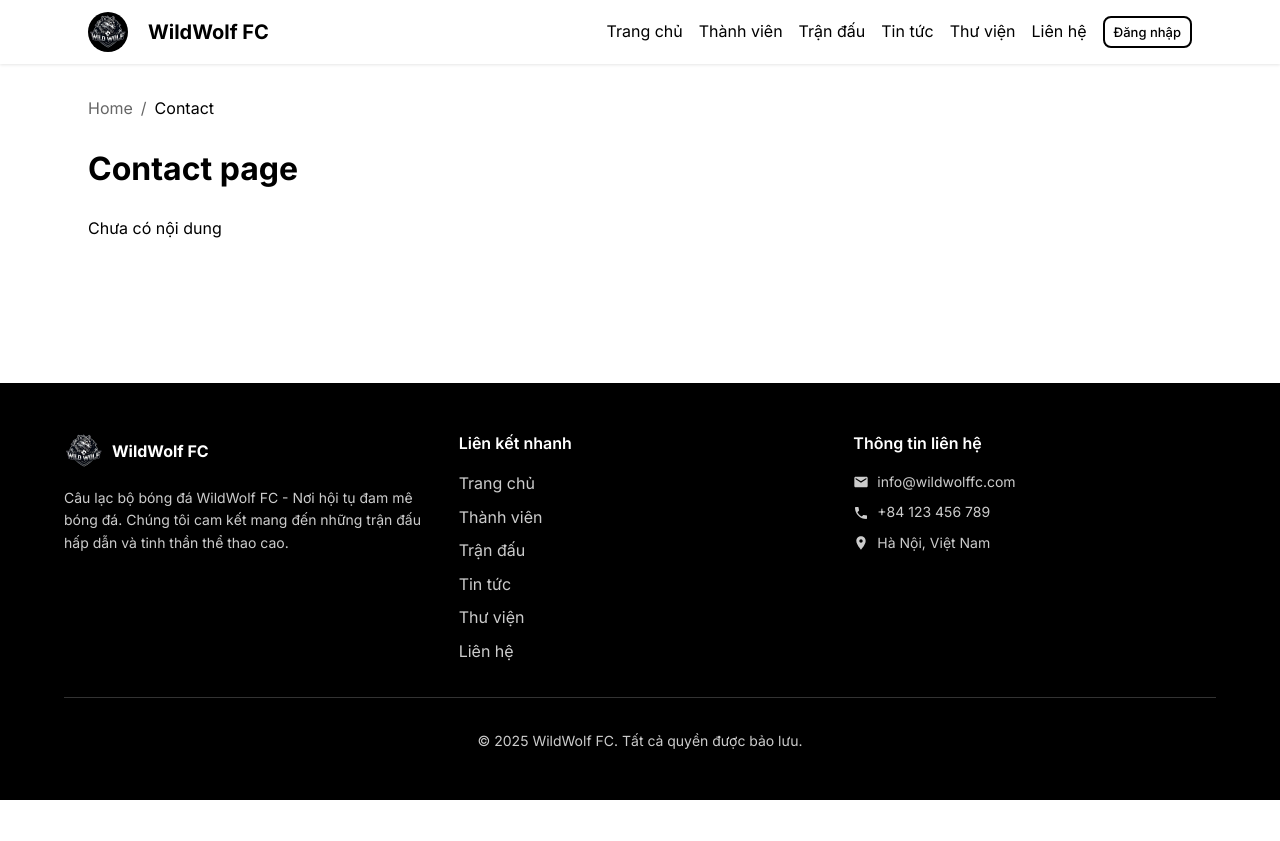
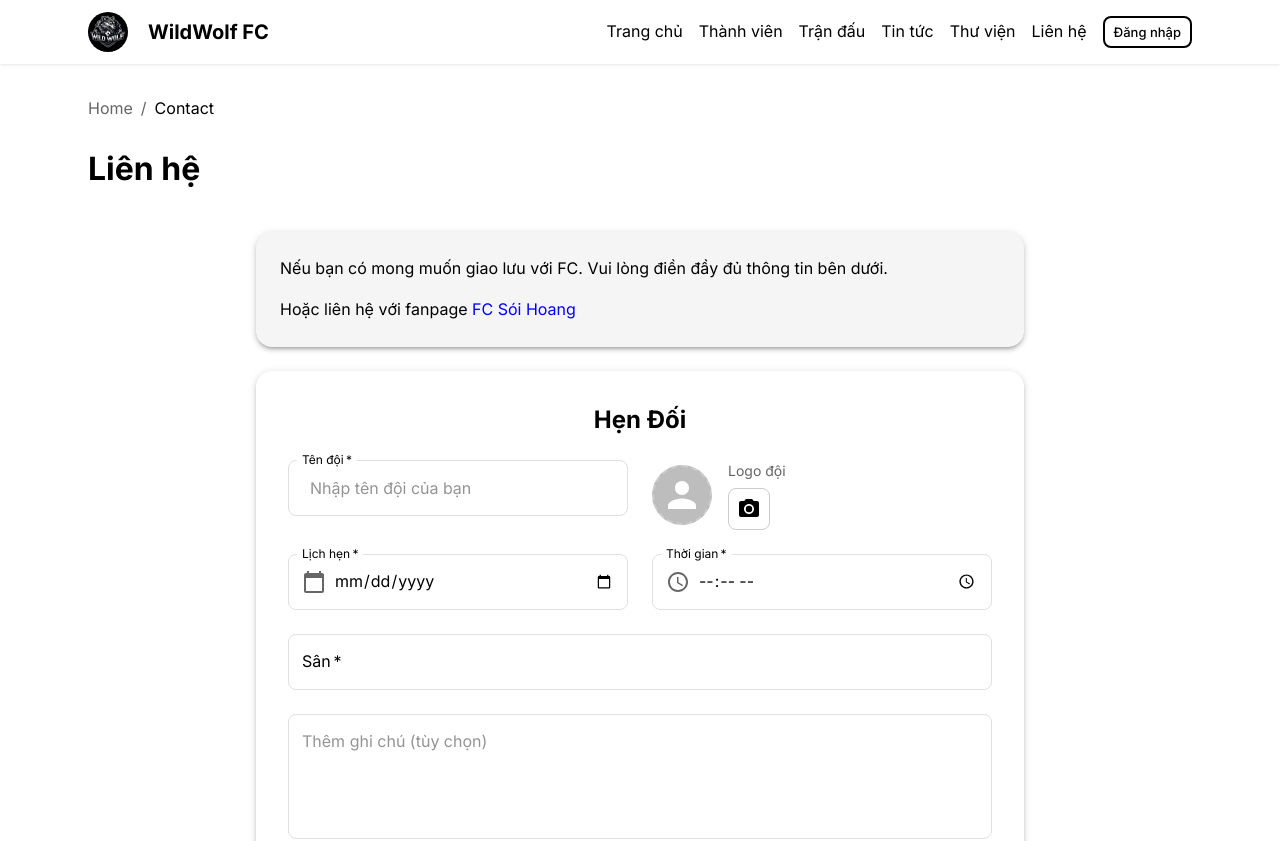
Before and after one commit to baodang69/wildwolf-fc, a Next.js app in the folder wildwolf-frontend/: page /contact in a window 1280 px wide. Shown: the top 841 px of the page. Before the commit the page ends 800 px from the top, so only its background shows below. Built offline with nearby package versions, Linux system fonts and the light colour scheme.

Commit message:
feat: create contact card ui

```diff
--- a/wildwolf-frontend/src/app/contact/page.tsx
+++ b/wildwolf-frontend/src/app/contact/page.tsx
@@ -1,13 +1,14 @@
 import { Container } from "@mui/material";
 import NextBreadcrumbs from "@/components/ui/Breadcrumb";
+import { ContactCard } from "@/components/contact/ContactCard";
 
 export default function ContactPage() {
   return (
     <Container maxWidth="lg">
       <Container>
         <NextBreadcrumbs />
-        <h1>Contact page</h1>
-        <p>Chưa có nội dung</p>
+        <h1>Liên hệ</h1>
+        <ContactCard></ContactCard>
       </Container>
     </Container>
   );
--- /dev/null
+++ b/wildwolf-frontend/src/components/contact/ContactCard.tsx
@@ -0,0 +1,317 @@
+"use client";
+
+import {
+  Box,
+  Typography,
+  FormControl,
+  OutlinedInput,
+  TextField,
+  Button,
+  Avatar,
+  IconButton,
+  Link as MuiLink,
+} from "@mui/material";
+import {
+  PhotoCamera,
+  CalendarToday,
+  AccessTime,
+  LocationOn,
+} from "@mui/icons-material";
+import Link from "next/link";
+import { useState, ChangeEvent, FormEvent } from "react";
+
+interface MatchRequestFormData {
+  teamName: string;
+  logo: string | null;
+  matchDate: string;
+  matchTime: string;
+  venue: string;
+  notes: string;
+}
+
+interface ContactCardProps {
+  onSubmit?: (data: MatchRequestFormData) => void;
+}
+
+export const ContactCard: React.FC<ContactCardProps> = ({ onSubmit }) => {
+  const [formData, setFormData] = useState<MatchRequestFormData>({
+    teamName: "",
+    logo: null,
+    matchDate: "",
+    matchTime: "",
+    venue: "",
+    notes: "",
+  });
+
+  const handleInputChange =
+    (field: keyof MatchRequestFormData) =>
+    (event: ChangeEvent<HTMLInputElement | HTMLTextAreaElement>) => {
+      setFormData({
+        ...formData,
+        [field]: event.target.value,
+      });
+    };
+
+  const handleLogoUpload = (event: ChangeEvent<HTMLInputElement>): void => {
+    const file = event.target.files?.[0];
+    if (file) {
+      const reader = new FileReader();
+      reader.onload = (e: ProgressEvent<FileReader>) => {
+        const result = e.target?.result;
+        if (typeof result === "string") {
+          setFormData({
+            ...formData,
+            logo: result,
+          });
+        }
+      };
+      reader.readAsDataURL(file);
+    }
+  };
+
+  const handleSubmit = (event: FormEvent<HTMLFormElement>): void => {
+    event.preventDefault();
+
+    if (
+      !formData.teamName ||
+      !formData.matchDate ||
+      !formData.matchTime ||
+      !formData.venue
+    ) {
+      alert("Vui lòng điền đầy đủ thông tin bắt buộc!");
+      return;
+    }
+
+    if (onSubmit) {
+      onSubmit(formData);
+    }
+  };
+
+  return (
+    <Box
+      sx={{
+        display: "flex",
+        justifyContent: "center",
+        flexDirection: "column",
+        maxWidth: 800,
+        margin: "0 auto",
+        padding: 2,
+      }}
+    >
+      <Box
+        sx={{
+          display: "flex",
+          flexDirection: "column",
+          gap: 2,
+          boxShadow: 3,
+          borderRadius: 2,
+          padding: 3,
+          marginBottom: 3,
+          backgroundColor: "#f5f5f5",
+        }}
+      >
+        <Typography variant="body1">
+          Nếu bạn có mong muốn giao lưu với FC. Vui lòng điền đầy đủ thông tin
+          bên dưới.
+        </Typography>
+        <Typography variant="body1">
+          Hoặc liên hệ với fanpage{" "}
+          <MuiLink
+            href="https://web.facebook.com/profile.php?id=61557740967403"
+            sx={{
+              textDecoration: "none",
+              transition: "all 0.2s ease-in-out",
+              color: "blue",
+              "&:hover": {
+                filter: "brightness(0.8)",
+                color: "blue",
+                transform: "scale(1.02)",
+                textDecoration: "underline",
+              },
+            }}
+          >
+            FC Sói Hoang
+          </MuiLink>
+        </Typography>
+      </Box>
+
+      <Box
+        component="form"
+        onSubmit={handleSubmit}
+        sx={{
+          display: "flex",
+          flexDirection: "column",
+          boxShadow: 3,
+          borderRadius: 2,
+          padding: 4,
+          backgroundColor: "white",
+        }}
+      >
+        <Typography
+          variant="h4"
+          sx={{
+            fontWeight: 700,
+            marginBottom: 3,
+            textAlign: "center",
+          }}
+        >
+          Hẹn Đối
+        </Typography>
+
+        <Box sx={{ display: "flex", flexDirection: "column", gap: 3 }}>
+          <Box
+            sx={{
+              display: "flex",
+              gap: 3,
+              flexDirection: { xs: "column", md: "row" },
+            }}
+          >
+            <Box sx={{ flex: 1 }}>
+              <FormControl fullWidth>
+                <TextField
+                  label="Tên đội"
+                  variant="outlined"
+                  placeholder="Nhập tên đội của bạn"
+                  value={formData.teamName}
+                  onChange={handleInputChange("teamName")}
+                  required
+                  InputProps={{
+                    startAdornment: <Typography sx={{ mr: 1 }}></Typography>,
+                  }}
+                />
+              </FormControl>
+            </Box>
+
+            <Box sx={{ flex: 1 }}>
+              <Box
+                sx={{
+                  display: "flex",
+                  alignItems: "center",
+                  gap: 2,
+                  height: "100%",
+                }}
+              >
+                <Avatar
+                  src={formData.logo || undefined}
+                  sx={{
+                    width: 60,
+                    height: 60,
+                    border: "2px dashed #ccc",
+                  }}
+                ></Avatar>
+                <Box>
+                  <Typography
+                    variant="body2"
+                    color="textSecondary"
+                    gutterBottom
+                  >
+                    Logo đội
+                  </Typography>
+                  <input
+                    accept="image/*"
+                    style={{ display: "none" }}
+                    id="logo-upload"
+                    type="file"
+                    onChange={handleLogoUpload}
+                  />
+                  <label htmlFor="logo-upload">
+                    <IconButton
+                      color="primary"
+                      aria-label="upload logo"
+                      component="span"
+                      sx={{
+                        border: "1px solid #ccc",
+                        borderRadius: 1,
+                      }}
+                    >
+                      <PhotoCamera />
+                    </IconButton>
+                  </label>
+                </Box>
+              </Box>
+            </Box>
+          </Box>
+
+          <Box
+            sx={{
+              display: "flex",
+              gap: 3,
+              flexDirection: { xs: "column", md: "row" },
+            }}
+          >
+            <Box sx={{ flex: 1 }}>
+              <FormControl fullWidth>
+                <TextField
+                  label="Lịch hẹn"
+                  type="date"
+                  variant="outlined"
+                  value={formData.matchDate}
+                  onChange={handleInputChange("matchDate")}
+                  required
+                  InputLabelProps={{
+                    shrink: true,
+                  }}
+                  InputProps={{
+                    startAdornment: (
+                      <CalendarToday sx={{ mr: 1, color: "#666" }} />
+                    ),
+                  }}
+                />
+              </FormControl>
+            </Box>
+
+            <Box sx={{ flex: 1 }}>
+              <FormControl fullWidth>
+                <TextField
+                  label="Thời gian"
+                  type="time"
+                  variant="outlined"
+                  value={formData.matchTime}
+                  onChange={handleInputChange("matchTime")}
+                  required
+                  InputLabelProps={{
+                    shrink: true,
+                  }}
+                  InputProps={{
+                    startAdornment: (
+                      <AccessTime sx={{ mr: 1, color: "#666" }} />
+                    ),
+                  }}
+                />
+              </FormControl>
+            </Box>
+          </Box>
+          <Box>
+            <FormControl fullWidth>
+              <TextField
+                label="Sân"
+                variant="outlined"
+                placeholder="Địa chỉ sân bóng"
+                value={formData.venue}
+                onChange={handleInputChange("venue")}
+                required
+              />
+            </FormControl>
+          </Box>
+          <Box>
+            <FormControl fullWidth>
+              <TextField
+                variant="outlined"
+                placeholder="Thêm ghi chú (tùy chọn)"
+                value={formData.notes}
+                onChange={handleInputChange("notes")}
+                multiline
+                rows={4}
+              />
+            </FormControl>
+          </Box>
+          <Box sx={{ display: "flex", justifyContent: "center", mt: 2 }}>
+            <Button type="submit" variant="outlined" size="large">
+              Gửi lời mời hẹn đối
+            </Button>
+          </Box>
+        </Box>
+      </Box>
+    </Box>
+  );
+};
--- a/wildwolf-frontend/src/components/gallery/PhotosTab.tsx
+++ b/wildwolf-frontend/src/components/gallery/PhotosTab.tsx
@@ -39,6 +39,7 @@ export const PhotosTab = ({ photos }: PhotoCardProp) => {
             <img
               src={photo.src}
               alt={photo.title}
+              loading="lazy"
               style={{
                 width: "100%",
                 height: "200px",
```
Also changed, not shown: wildwolf-frontend/src/app/galleries/@modal/(.)photo/[id]/page.tsx (renamed from wildwolf-frontend/src/app/gallery/@modal/(.)photo/[id]/page.tsx), wildwolf-frontend/src/app/galleries/@modal/default.tsx (renamed from wildwolf-frontend/src/app/gallery/@modal/default.tsx), wildwolf-frontend/src/app/galleries/layout.tsx (renamed from wildwolf-frontend/src/app/gallery/layout.tsx), wildwolf-frontend/src/app/galleries/page.tsx (renamed from wildwolf-frontend/src/app/gallery/page.tsx), wildwolf-frontend/src/app/galleries/photo/[id]/page.tsx (renamed from wildwolf-frontend/src/app/gallery/photo/[id]/page.tsx).
